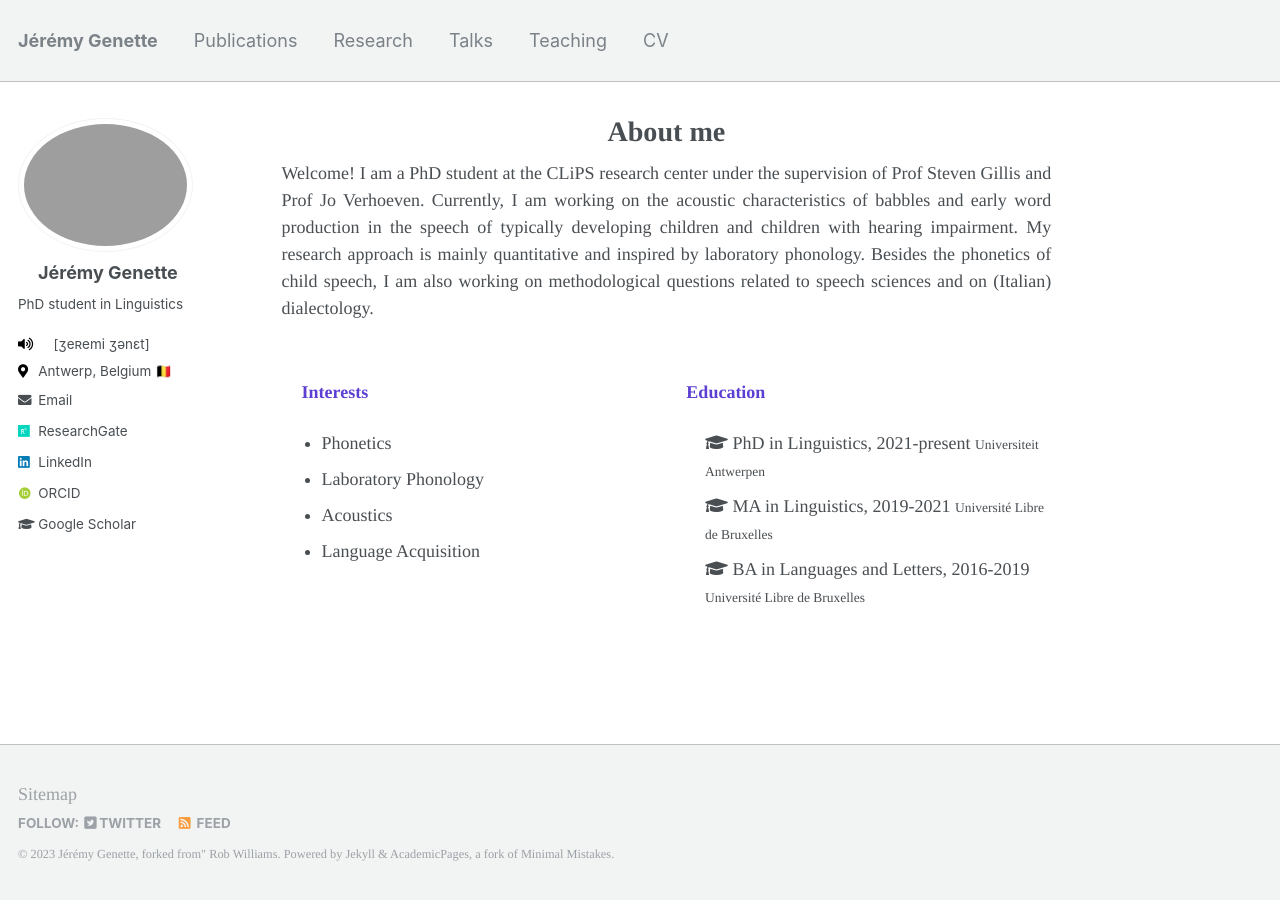
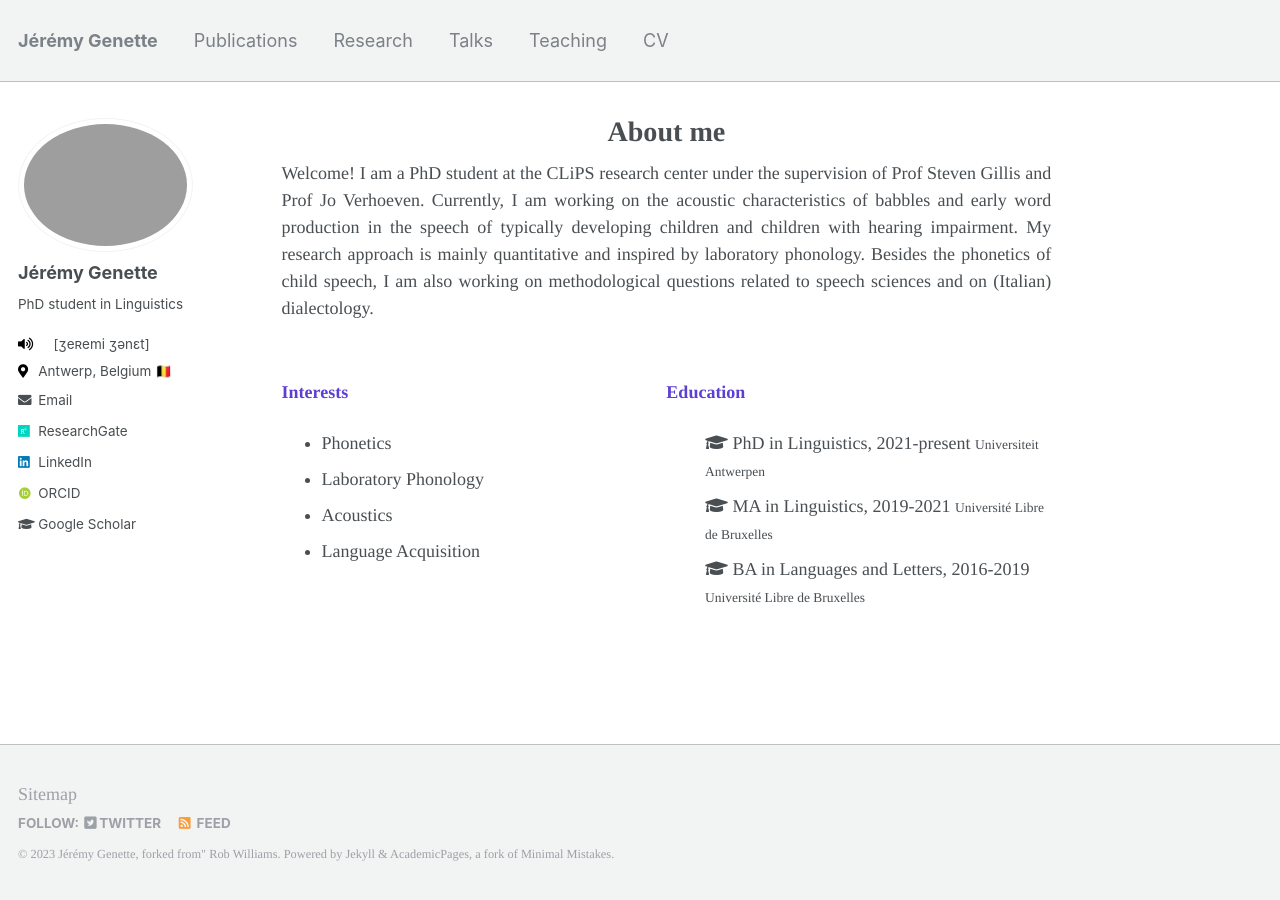
Before and after one commit to jgenette/jgenette.github.io, a Jekyll site: the page built from _pages/about.md, in a window 1280 px wide. Built offline with Jekyll 4.4.1, drawn with Linux system fonts in a browser that asks for light colours; some web fonts are replaced.

Commit message:
Update _base.scss

```diff
--- a/_sass/_base.scss
+++ b/_sass/_base.scss
@@ -42,22 +42,18 @@ h2 {
 
 h3 {
   font-size: $type-size-5;
-   padding-left: 20px;
 }
 
 h4 {
   font-size: $type-size-6;
-   padding-left: 20px;
 }
 
 h5 {
   font-size: $type-size-6;
-   padding-left: 20px;
 }
 
 h6 {
   font-size: $type-size-6;
-   padding-left: 20px;
 }
 
 small, .small {
```
